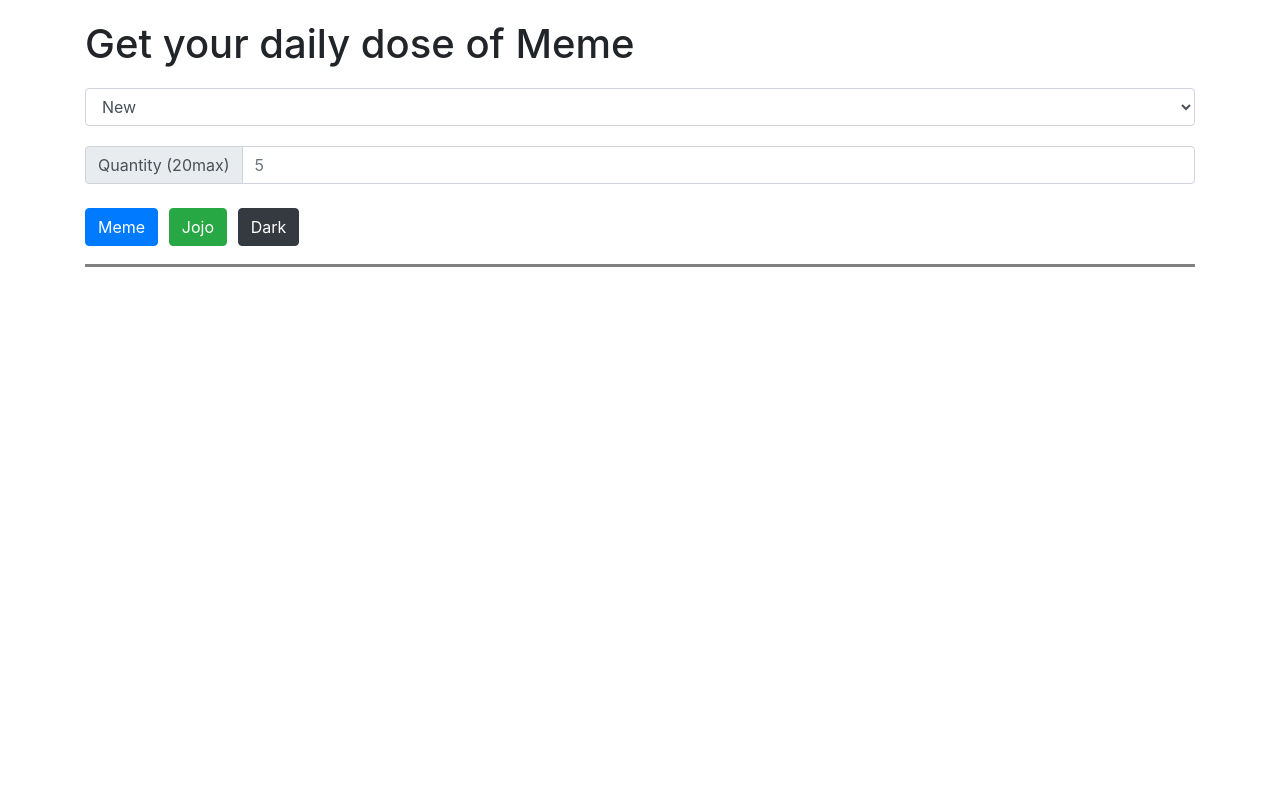
After one commit to yatw/MemeDose, a Flask app: template templates/index.html in a window 1280 px wide. The commit adds this page. Run offline with Flask 2, Linux system fonts and the light colour scheme; the template is opened without the code that fills it, so the values that code supplies are empty; some libraries are stand-ins or nearby versions.

Commit message:
Included instant get meme feature on the web

```diff
--- a/app.py
+++ b/app.py
@@ -4,6 +4,7 @@ from flask import Flask, render_template, request
 from config import REDDIT_CLIENT_ID, REDDIT_API_KEY, SENDGRID_API_KEY, RECEIVING_EMAIL, TEMPLATE_ID
 
 import atexit
+import flask
 import praw
 import re
 import sendgrid
@@ -16,44 +17,88 @@ app = Flask(__name__)
 @app.route("/", methods=['GET', 'POST'])
 def index():
 
-
     # send email per day
     # https://stackoverflow.com/questions/21214270/scheduling-a-function-to-run-every-hour-on-flask
     # https://stackoverflow.com/questions/16932825/why-cant-non-default-arguments-follow-default-arguments
 
     # List of timezone
     # https://stackoverflow.com/questions/13866926/is-there-a-list-of-pytz-timezones
+
     scheduler = BackgroundScheduler({'apscheduler.timezone': 'America/Los_Angeles'})
     scheduler.start()
-    scheduler.add_job(send_meme,'cron', hour=6, minute=0, end_date='2022-05-30')
+    scheduler.add_job(func=keep_awake, trigger="interval", minutes=10)
+    scheduler.add_job(send_meme_gmail,'cron', hour=6, end_date='2022-05-30')
 
 
     atexit.register(lambda: scheduler.shutdown())
 
-    return "hi"
 
-# this function deal with the api
-def send_meme():
+    return render_template('index.html')
+
+@app.route("/display_meme", methods=['GET', 'POST'])
+def display_meme():
+
+    meme_sub = flask.request.args.get('meme_sub')
+    sortby = flask.request.args.get('sortby')
+    quantity = flask.request.args.get('quantity')
+
+    memelist = get_meme(meme_sub, sortby, quantity)
+
+    return flask.jsonify({'memelist':memelist})
 
 
-    # getting today's newest meme from reddit
+# empty function to prevent heroku dyno from sleeping
+def keep_awake():
+    print("function to keep app awake")
+    return None
+
+
+
+# getting today's newest meme from reddit, return as a list of image links
+def get_meme(meme_sub, sortby, quantity):
 
     reddit = praw.Reddit(client_id=REDDIT_CLIENT_ID,
                   client_secret=REDDIT_API_KEY,
                   user_agent='USERAGENT',
                   username='MemeDose')
 
-    memesub = reddit.subreddit('meme')
-
-    new = memesub.new(limit = 50)
+    memesub = reddit.subreddit(meme_sub)
 
 
-    today_meme = []
+    try:
+        quantity = int(quantity)
+        if (quantity > 20):
+            quantity = 20
+        elif (quantity <= 0):
+            quantity = 5
+    except:
+        quantity = 5
 
-    for meme in new:
-        if not meme.stickied and is_image(meme.url) and len(today_meme) < 10:
-            today_meme.append(meme.url)
 
+    meme_page = None
+    if (sortby == "new"):
+        meme_page = memesub.new(limit = quantity*2)
+    elif (sortby == "hot"):
+        meme_page = memesub.hot(limit = quantity*2)
+    elif (sortby == "rising"):
+          meme_page = memesub.rising(limit = quantity*2)
+
+
+    meme_list = []
+
+    for meme in meme_page:
+        if not meme.stickied and is_image(meme.url):
+            meme_list.append(meme.url)
+        if (len(meme_list) >= quantity):
+            break
+
+    return meme_list
+
+
+# this function send to my email with the sendgrid api
+def send_meme_gmail():
+
+    today_meme = get_meme()
 
     # Send it to email using sendgrid
 
@@ -100,10 +145,10 @@ def send_meme():
 
         sg = sendgrid.SendGridAPIClient(apikey=SENDGRID_API_KEY)
         response = sg.client.mail.send.post(request_body=data)
-        print("Email was sent")
+        print("Gmail was sent")
         return True
     except:
-        print("Error: Email was not sent")
+        print("Error: Gmail was not sent")
         return False
 
     return False
@@ -112,7 +157,7 @@ def send_meme():
 
 def is_image(meme_url):
 
-    return re.search(r'jpg$', meme_url) or (re.search(r'png$', meme_url))
+    return re.search(r'jpg$', meme_url) or re.search(r'png$', meme_url)
 
 if __name__ == "__main__":
     # Bind to PORT if defined, otherwise default to 5000.
--- a/static/handle.js
+++ b/static/handle.js
@@ -1,93 +1,55 @@
+$(document).ready(function() {
 
+	$("#loading_alert").hide();
+	$("#jojo_alert").hide();
+	$("#error_alert").hide();
+	$("#nothing_alert").hide();
 
-$('#musiccontrol').click(function(){
+	$('button').click(function(event) {
+	   $("#error_alert").hide();
+	   $("#nothing_alert").hide();
 
-	var player = document.getElementById('music_player');
+	   var meme_sub = event.target.id;
+	   var sortby = document.getElementById('sortby').value
+	   var quantity = document.getElementById('quantity').value
 
-	if (player.paused){
-		$("#musiccontrol").html("Pause Music");
-		player.play();
-	}else{
-		$("#musiccontrol").html("Play Music");
-		player.pause();
-	}
+	   if (meme_sub == "ShitPostCrusaders"){
+		   $("#jojo_alert").html('Good Job!').removeClass("hide").hide().fadeIn("slow");
+	   }else{
+		   $("#loading_alert").html('Fetching the meme...').removeClass("hide").hide().fadeIn("slow");
+	   }
+
+		$.ajax({
+			url: "/display_meme",
+			type: "get",
+			data: {meme_sub: meme_sub, sortby: sortby, quantity: quantity},
+			success: function(response) {
+
+				display_meme(response.memelist)
+			    $("#jojo_alert").hide();
+				$("#loading_alert").hide();
+
+				if (response.memelist.length == 0){
+					$("#nothing_alert").show();
+				}
+
+		},
+			error: function(xhr) {
+				$("#error_alert").show();
+		}})
+	});
 });
 
-$('#restartbtn').click(function(){
-	$("#gameresult").hide();
+function display_meme(memelist){
 
-	$.getJSON($SCRIPT_ROOT + '/_restart_game', {}, function(data) {
-	});
+	var content = ""
 
-	clean_table();
-});
+	//<img src="cinqueterre.jpg" class="img-rounded" alt="Cinque Terre">
 
-function clean_table(){
+	for (i = 0; i < memelist.length; i++){
+		content += "<img src=" + memelist[i] + " style=\"width:640px;height:480px;border:0;\""  +  ">"
+		content += "<hr>"
+	}
+	document.getElementById('meme_display').innerHTML = content;
 
-	var t = document.getElementById('gamegrid');
-
-	for (var r = 0; r <= 5; r++){
-		for (var c = 0; c <=6 ; c++){
-			t.rows[r+1].cells[c].innerHTML = '0';
-			t.rows[r+1].cells[c].setAttribute("style", "background:#FFFFFF;");
-		}
-	}
 }
-
-
-$(document).ready(function() {
-
-	var game_on = true;
-	$("#gameresult").hide();
-
-
-	$.ajaxSetup({
-		async: false
-	})
-
-	$('td').click(function(){
-
-		$.getJSON($SCRIPT_ROOT + '/_game_status', {}, function(data) {
-			if (data.game_status == "True"){
-				game_on = true;
-			}
-		});
-
-		if (game_on){
-
-			var col = $(this).parent().children().index($(this));
-			var row = $(this).parent().parent().children().index($(this).parent());
-			//console.log('Column: ' + col);
-
-			$.getJSON($SCRIPT_ROOT + '/_player_move', {
-				column: col
-			}, function(data) {
-
-				if (data.row >= 0){
-					var t = document.getElementById('gamegrid');
-					t.rows[data.row+1].cells[col].innerHTML = data.color;
-
-					if (data.color == "1"){
-						t.rows[data.row+1].cells[col].setAttribute("style", "background:#F47983;");
-						$("#whowin").html("<strong>Red Win!!</strong>");
-					}else{
-						t.rows[data.row+1].cells[col].setAttribute("style", "background:#f4ce42;");
-						$("#whowin").html("<strong>Yellow Win!!</strong>");
-					}
-
-					if (data.win == "True"){
-						game_on = false;
-						$("#gameresult").show();
-					}else if (data.tie == "True"){
-						$("#whowin").html("<strong>This is a Tie!!</strong>");
-						game_on = false;
-						$("#gameresult").show();
-					}
-				}
-			});
-		}else{
-			console.log("Already Game Over")
-		}
-
-	});
-});
--- a/static/style.css
+++ b/static/style.css
@@ -7,10 +7,16 @@ body {
   flex-flow: column;
 }
 
-.center_padding{
- margin-top:120px;
+.toppadding{
+ margin-top:20px;
 }
 
 footer {
   margin-top: auto;
 }
+
+hr{
+  height: 0px;
+  border: none;
+  border-top: 3px solid gray;
+}
--- /dev/null
+++ b/templates/index.html
@@ -0,0 +1,72 @@
+<!doctype html>
+<html lang="en">
+  <head>
+    <!-- Required meta tags -->
+    <meta charset="utf-8">
+    <meta name="viewport" content="width=device-width, initial-scale=1, shrink-to-fit=no">
+
+    <!-- Bootstrap CSS -->
+    <link rel="stylesheet" href="https://stackpath.bootstrapcdn.com/bootstrap/4.3.1/css/bootstrap.min.css" integrity="sha384-ggOyR0iXCbMQv3Xipma34MD+dH/1fQ784/j6cY/iJTQUOhcWr7x9JvoRxT2MZw1T" crossorigin="anonymous">
+	<link rel="stylesheet" type="text/css" href= {{ url_for('static', filename='style.css' ) }}>
+
+    <title>MemeDose</title>
+  </head>
+  <body>
+
+
+	<div class="toppadding">
+
+	<div class="container">
+
+		<h1>Get your daily dose of Meme<h1>
+
+		<div class="toppadding">
+		<div id ="loading_alert" class="alert hide alert-primary" role="alert">
+
+		</div>
+		<div id ="jojo_alert" class="alert hide alert-success" role="alert">
+
+		</div>
+		<div id = "nothing_alert" class="alert hide alert-warning" role="alert">
+			There is nothing in this section
+		</div>
+		<div id ="error_alert" class="alert hide alert-danger" role="alert">
+			Something went wrong
+		</div>
+
+		<select id="sortby" class="form-control">
+			<option value="new">New</option>
+			<option value="hot">Hot</option>
+			<option value="rising">Rising</option>
+		</select>
+
+		<div class="toppadding">
+
+		<div class="input-group mb-3">
+		  <div class="input-group-prepend">
+			<span class="input-group-text" id="inputGroup-sizing-default">Quantity (20max)</span>
+		  </div>
+		  <input id ="quantity" placeholder="5" type="text" class="form-control" aria-label="Default" aria-describedby="inputGroup-sizing-default">
+		</div>
+
+		<button type="button" id="meme" class="btn btn-primary">Meme</button>
+		<button type="button" id="ShitPostCrusaders" class="btn btn-success">Jojo</button>
+		<button type="button" id="darkmeme" class="btn btn-dark">Dark</button>
+	</div>
+
+	<hr>
+
+	<div id="meme_display"></div>
+
+
+    <!-- Optional JavaScript -->
+    <!-- jQuery first, then Popper.js, then Bootstrap JS -->
+    <script src="https://code.jquery.com/jquery-3.3.1.slim.min.js" integrity="sha384-q8i/X+965DzO0rT7abK41JStQIAqVgRVzpbzo5smXKp4YfRvH+8abtTE1Pi6jizo" crossorigin="anonymous"></script>
+    <script src="https://cdnjs.cloudflare.com/ajax/libs/popper.js/1.14.7/umd/popper.min.js" integrity="sha384-UO2eT0CpHqdSJQ6hJty5KVphtPhzWj9WO1clHTMGa3JDZwrnQq4sF86dIHNDz0W1" crossorigin="anonymous"></script>
+    <script src="https://stackpath.bootstrapcdn.com/bootstrap/4.3.1/js/bootstrap.min.js" integrity="sha384-JjSmVgyd0p3pXB1rRibZUAYoIIy6OrQ6VrjIEaFf/nJGzIxFDsf4x0xIM+B07jRM" crossorigin="anonymous"></script>
+
+
+    <script src="https://ajax.googleapis.com/ajax/libs/jquery/3.1.1/jquery.min.js"></script>
+	<script src= {{ url_for('static', filename='handle.js' ) }}></script>
+  </body>
+</html>
```
Also changed, not shown: static/landing-page.min.css (deleted, +0 -5 lines), templates/board.html (deleted, +0 -146 lines), README.md.
